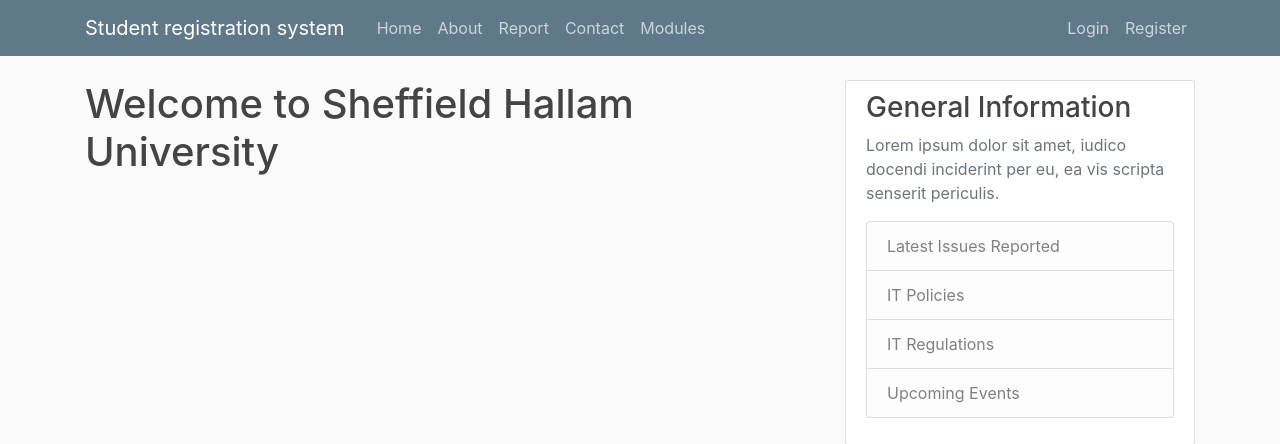
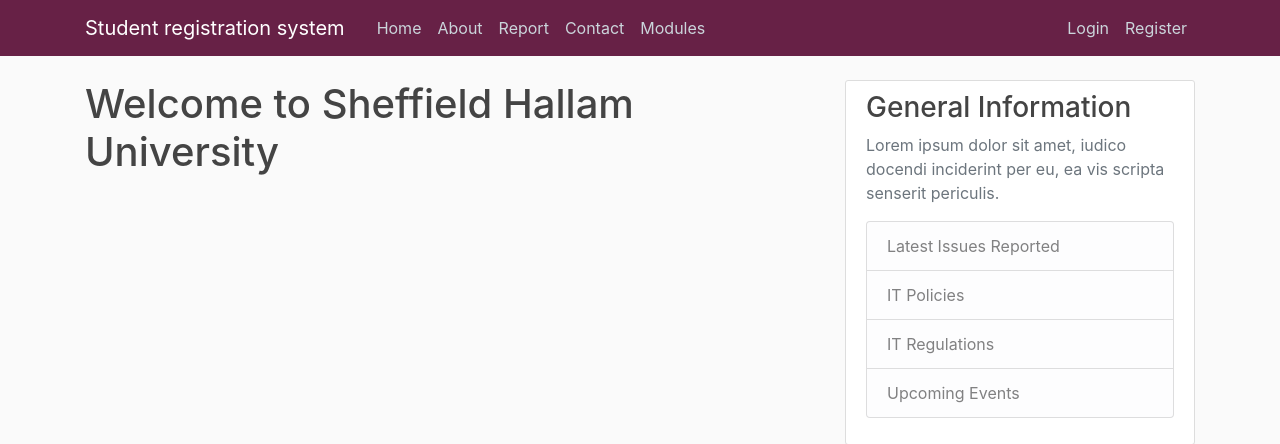
Before and after one commit to C1003593/RegistrationApp, a Django app: page / in a window 1280 px wide. Shown: the top 444 px of the page. Run offline with Django 3.2, Linux system fonts and the light colour scheme; some libraries are stand-ins or nearby versions.

Commit message:
Changed css colour

```diff
--- a/ModuleRegistrationSystem/static/css/styles.css
+++ b/ModuleRegistrationSystem/static/css/styles.css
@@ -24,7 +24,7 @@
   }
 
   .bg-steel {
-    background-color: #5f788a;
+    background-color: #672146;
   }
 
   .site-header .navbar-nav .nav-link {
```
